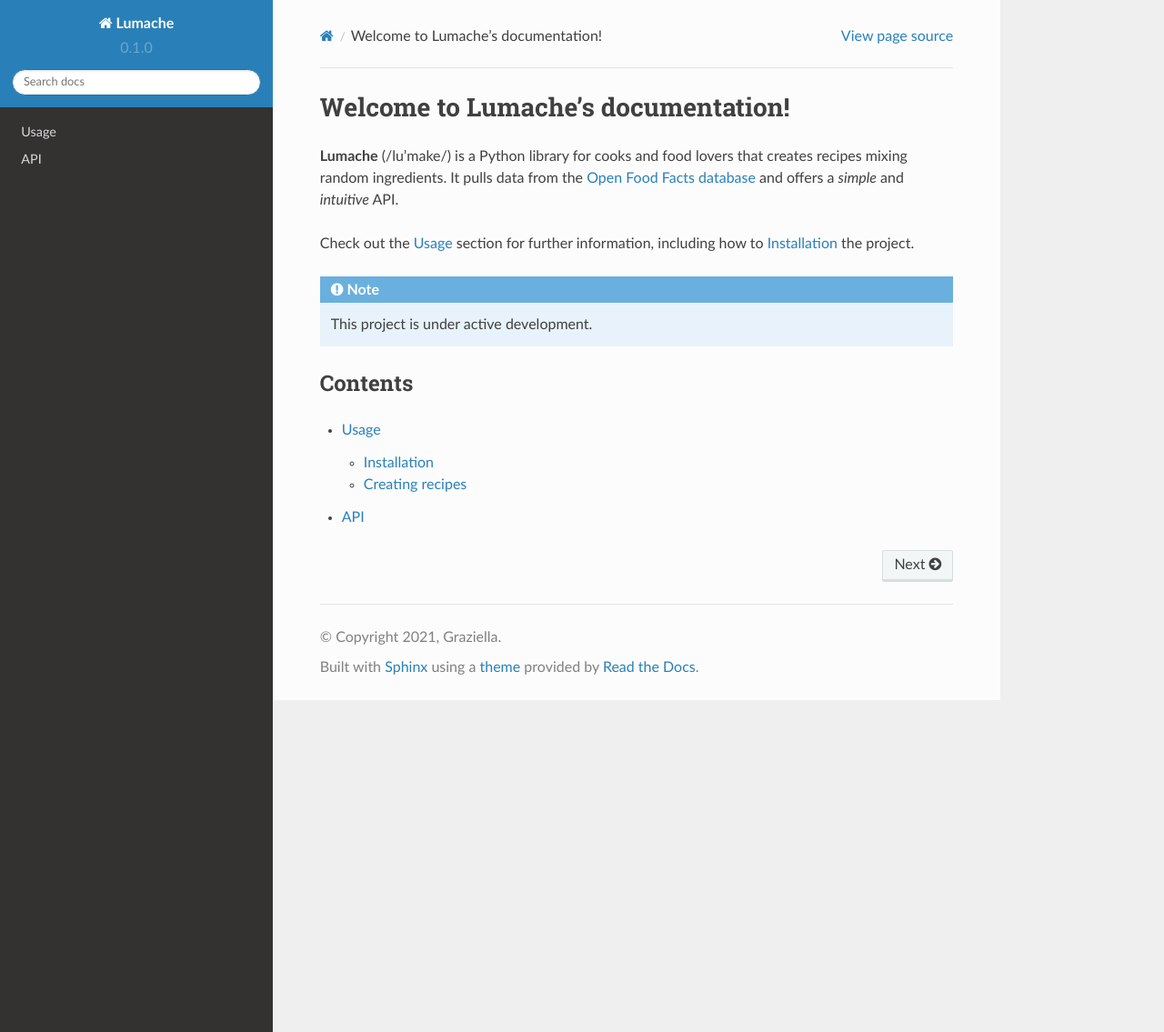
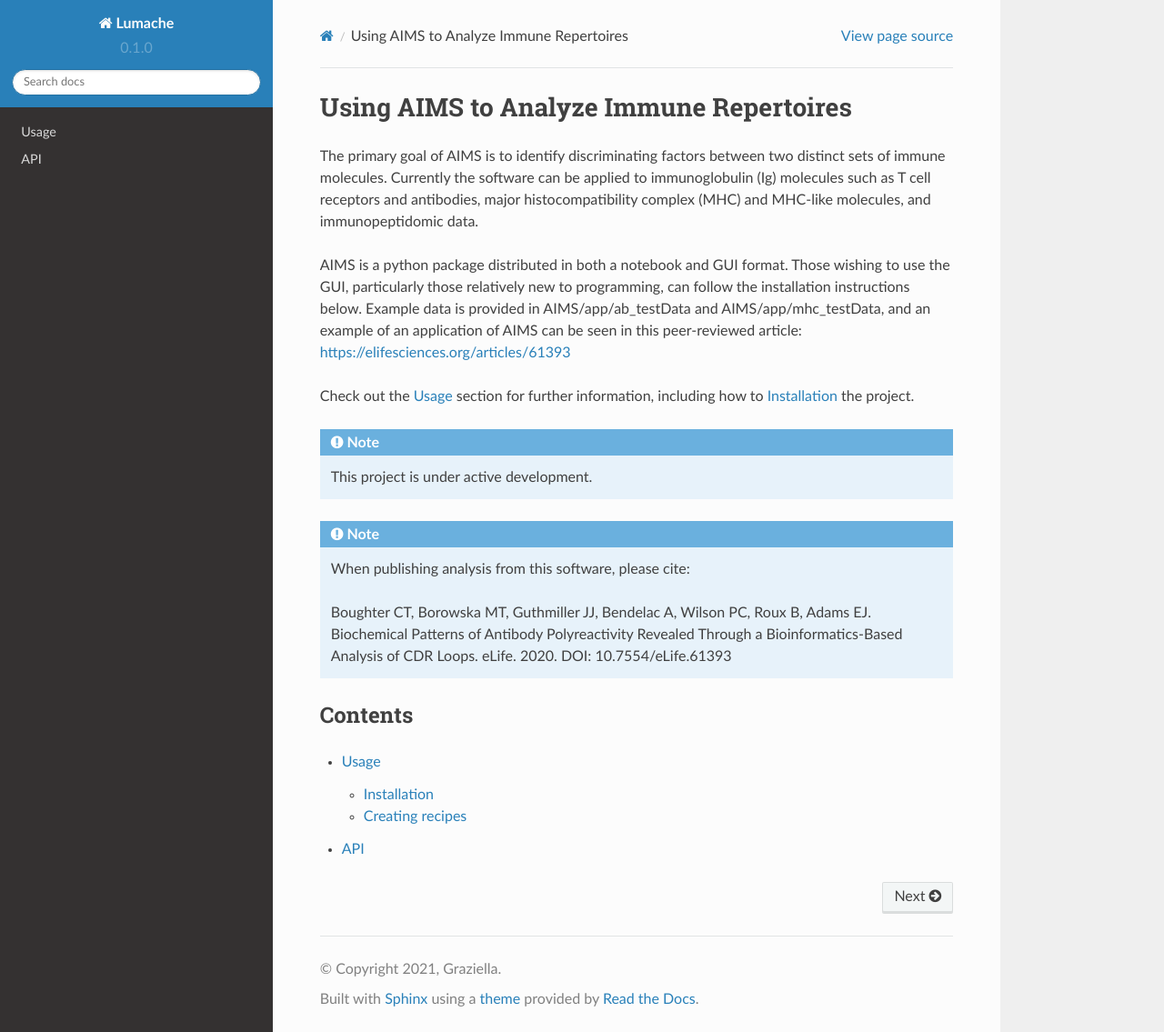
Before and after one commit to ctboughter/aims_doc, a Sphinx documentation site: the page built from docs/source/index.rst, in a window 1280 px wide and 1135 px high. Shown: the whole window at 91% size. Built offline with Sphinx 7.4.7 and the Read the Docs theme 2.0.0, drawn with Linux system fonts in a browser that asks for light colours.

Commit message:
Update index.rst

```diff
--- a/docs/source/index.rst
+++ b/docs/source/index.rst
@@ -1,10 +1,9 @@
-Welcome to Lumache's documentation!
+Using AIMS to Analyze Immune Repertoires
 ===================================
 
-**Lumache** (/lu'make/) is a Python library for cooks and food lovers
-that creates recipes mixing random ingredients.
-It pulls data from the `Open Food Facts database <https://world.openfoodfacts.org/>`_
-and offers a *simple* and *intuitive* API.
+The primary goal of AIMS is to identify discriminating factors between two distinct sets of immune molecules. Currently the software can be applied to immunoglobulin (Ig) molecules such as T cell receptors and antibodies, major histocompatibility complex (MHC) and MHC-like molecules, and immunopeptidomic data.
+
+AIMS is a python package distributed in both a notebook and GUI format. Those wishing to use the GUI, particularly those relatively new to programming, can follow the installation instructions below. Example data is provided in AIMS/app/ab_testData and AIMS/app/mhc_testData, and an example of an application of AIMS can be seen in this peer-reviewed article: https://elifesciences.org/articles/61393
 
 Check out the :doc:`usage` section for further information, including
 how to :ref:`installation` the project.
@@ -13,6 +12,11 @@
 
    This project is under active development.
 
+.. note::
+   When publishing analysis from this software, please cite:
+
+   Boughter CT, Borowska MT, Guthmiller JJ, Bendelac A, Wilson PC, Roux B, Adams EJ. Biochemical Patterns of Antibody Polyreactivity Revealed Through a Bioinformatics-Based Analysis of CDR Loops. eLife. 2020. DOI: 10.7554/eLife.61393
+
 Contents
 --------
 
```
